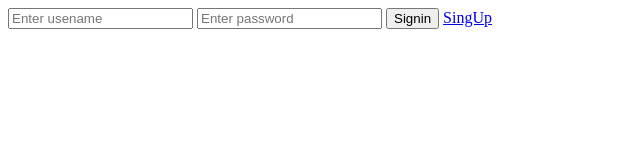
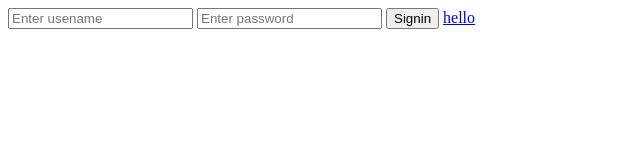
Before and after one commit to NoumanFatta/BankingSystem, a plain HTML site: page signin.html in a window 1280 px wide. Shown: the full height of the page, 0-640 px from the left. Drawn offline with Linux system fonts and the light colour scheme.

Commit message:
Update signin.html

```diff
--- a/signin.html
+++ b/signin.html
@@ -12,7 +12,7 @@
     <input type="text" placeholder="Enter usename" id="userName">
     <input type="password" placeholder="Enter password" id="password">
     <input type="button" onclick="signIn()" id="signin" value="Signin">
-    <a href="index.html">SingUp</a>
+    <a href="index.html">hello</a>
 </body>
 <script>
     if (localStorage.getItem("id") == 1) {
```
